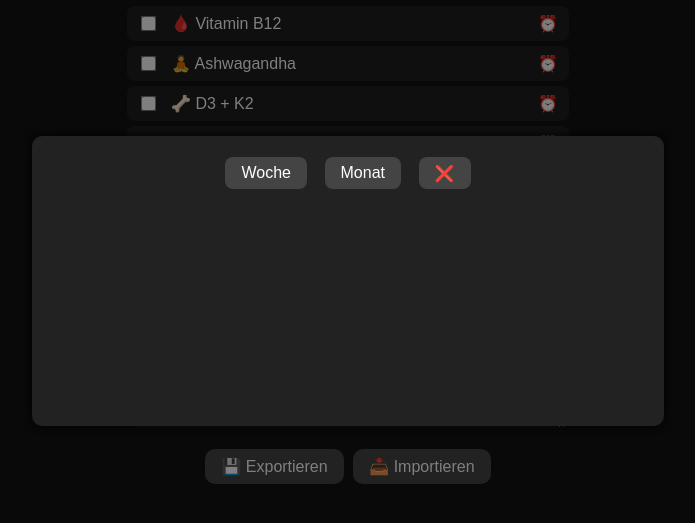
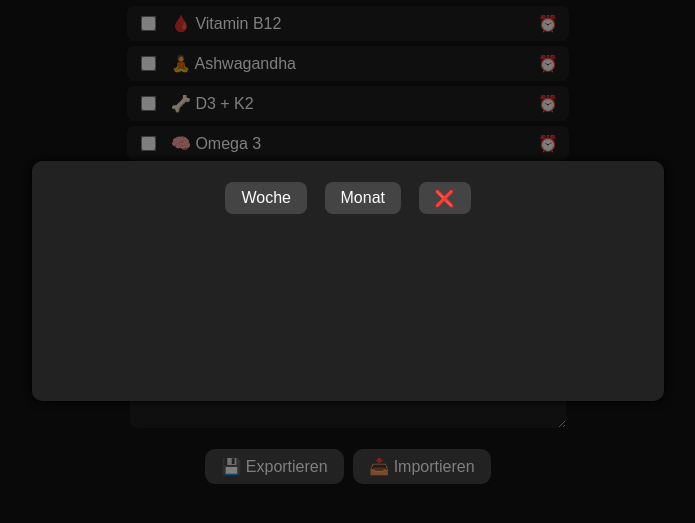
Before and after one commit to markoni1987/supplement-tracker, a plain HTML site: page index.html in a window 1280 px wide. Shown: the part 119-642 px from the top of the page, without its empty margins (292-987 px from the left). Drawn offline with nearby package versions, Linux system fonts and the light colour scheme.

Commit message:
Update style.css

```diff
--- a/style.css
+++ b/style.css
@@ -139,15 +139,20 @@ textarea {
   box-shadow: 0 0 10px #000;
   max-width: 600px;
   width: 85%;                  /* etwas schmaler, damit mehr Platz bleibt */
-  max-height: 60%;             /* deutlich verkürzt, um Scrollen zu vermeiden */
-  overflow-y: auto;            /* nur Inhalt im Popup scrollt */
+  /* Da das Canvas nun nur 150px hoch ist, reicht 40% des Viewports: */
+  max-height: 40%;
+  overflow-y: hidden;          /* kein Scrollen mehr nötig */
   color: #fff;
 }
 
-/* Canvas-Feld im Popup – Höhe verkleinert */
+/* --------------------------------------------
+   Canvas-Feld im Popup (nun kleiner)
+   -------------------------------------------- */
+/* Die Höhe wird hier nochmal mit !important gesetzt,
+   um sicherzustellen, dass Chart.js nichts anderes überschreibt */
 #statsChart {
-  height: 200px;               /* statt 300px, damit alles sichtbar ist */
-  width: 100%;
+  width: 100% !important;
+  height: 150px !important;    /* statt 200px → passt komplett in das Modal */
   background-color: transparent;
   display: block;
   margin-top: 1rem;
```
